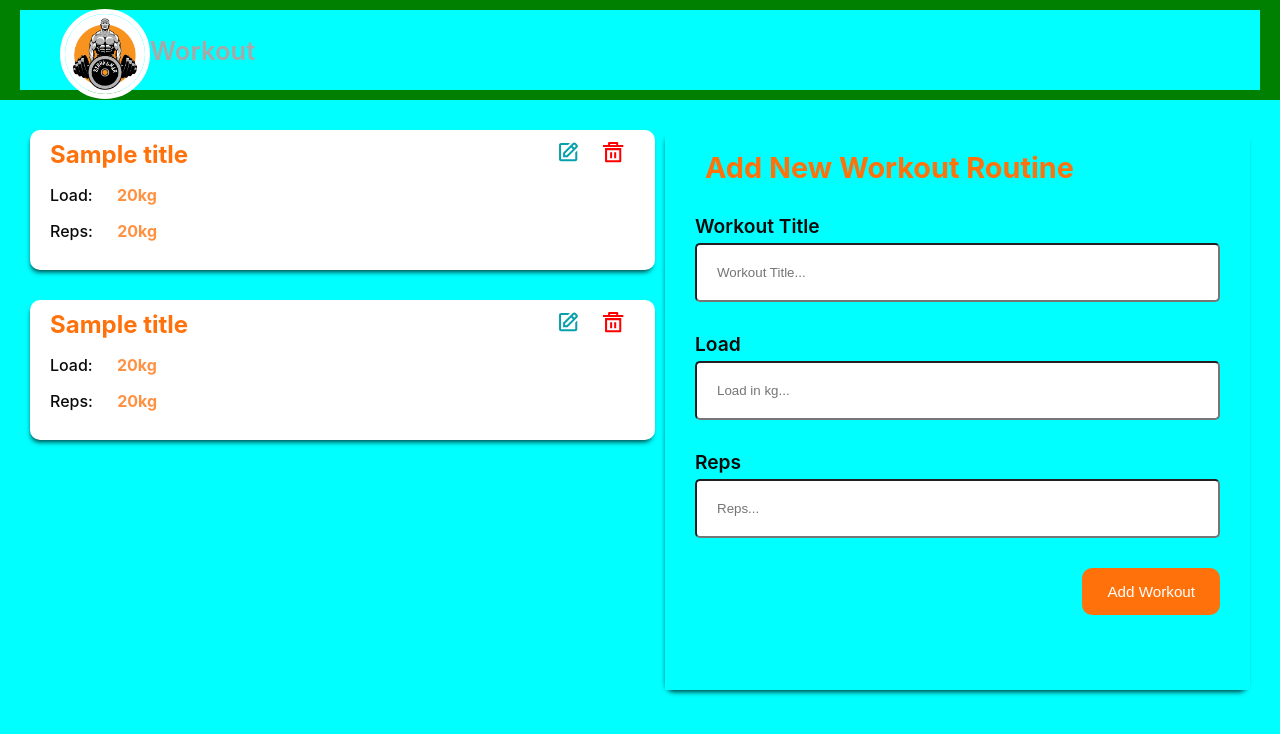
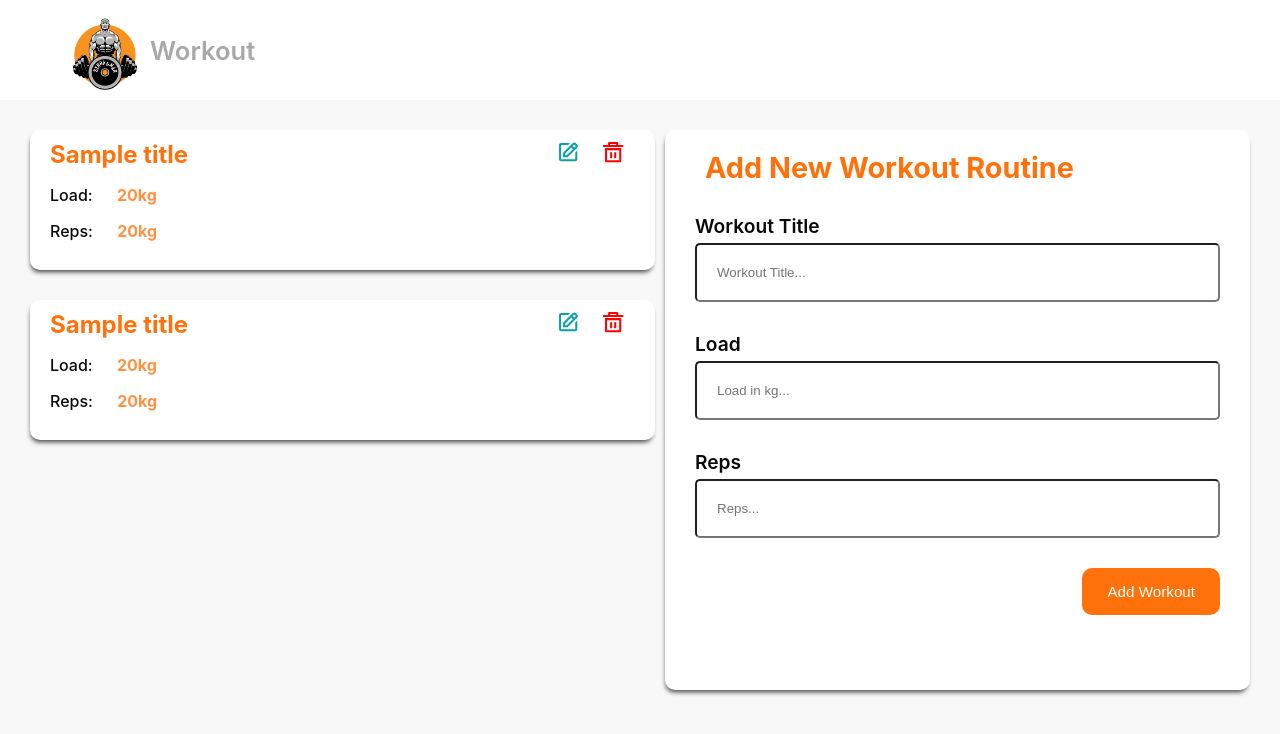
Before and after one commit to Achiekobby/workout_frontend, a React (Create React App) app: page / in a window 1280 px wide. Shown: the top 734 px of the page. Built offline with nearby package versions, Linux system fonts and the light colour scheme.

Commit message:
color identification taken out

```diff
--- a/src/scss/Home.scss
+++ b/src/scss/Home.scss
@@ -1,8 +1,8 @@
 .home{
   width: 100%;
   height: 100vh;
-  // background-color:#f8f8f8f8;
-  background-color:red;
+  background-color:#f8f8f8f8;
+  // background-color:red;
   display: flex;
   align-items: center;
   justify-content: center;
@@ -13,7 +13,7 @@
     width: 100%;
     height: 100%;
     max-width: 1280px;
-    background-color:aqua;
+    // background-color:aqua;
     display: flex;
     align-items: center;
     justify-content: center;
--- a/src/scss/Navbar.scss
+++ b/src/scss/Navbar.scss
@@ -5,7 +5,7 @@
   align-items: center;
   justify-content: center;
   padding: 10px 20px;
-  background:green;
+  // background:green;
 
   .container {
     width: 100%;
@@ -14,12 +14,12 @@
     display: flex;
     align-items: center;
     justify-content: center;
-    background: blue;
+    // background: blue;
 
     .wrapper {
       width: 100%;
       height: 100%;
-      background: aqua;
+      // background: aqua;
 
       .links{
         width: 20%;
```
